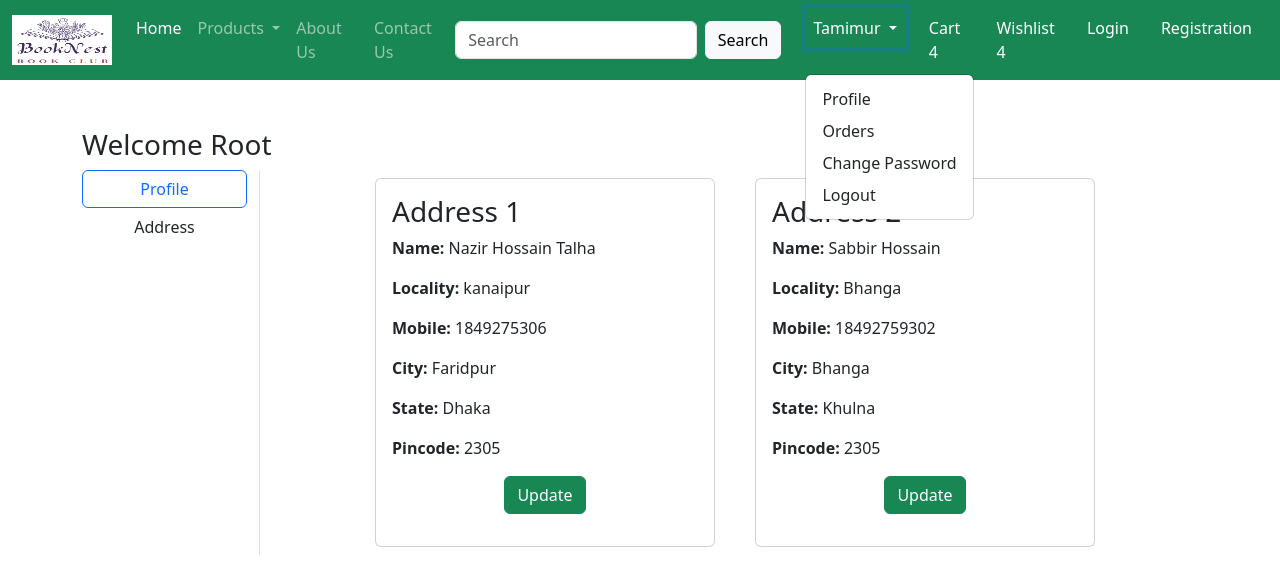
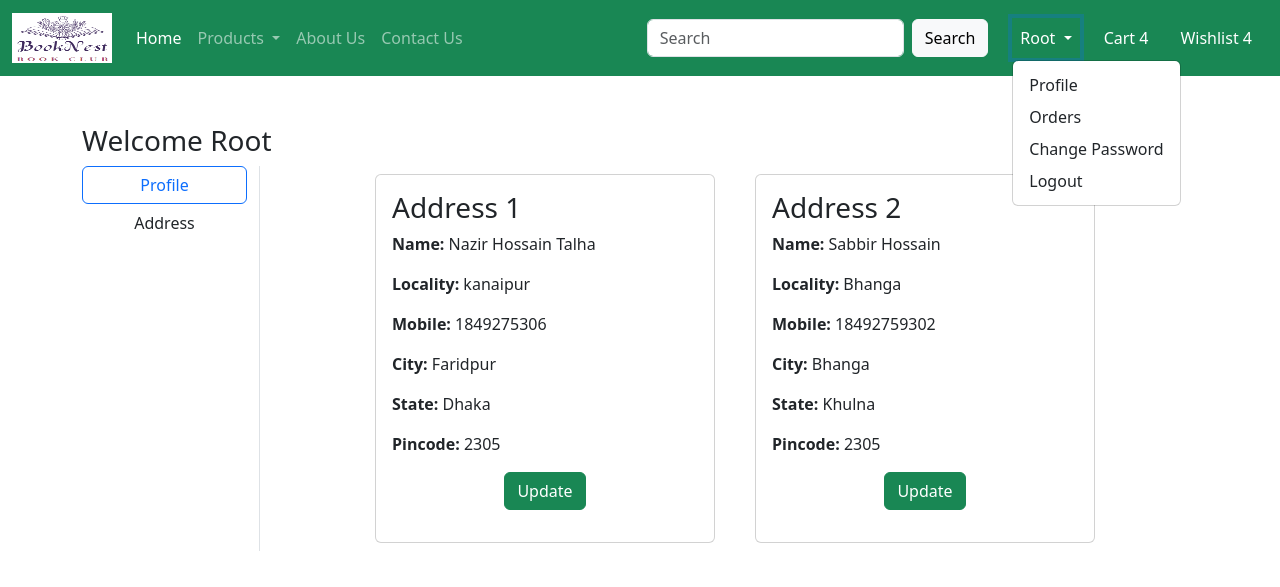
Before and after one commit to TamimurRahman/IDP_2_Ecommerce_Project_BookNest, a Django app: page /address/ in a window 1280 px wide, after a click on "Root". Shown: the top 587 px of the page. Run offline with Django 5.2, Linux system fonts and the light colour scheme; a user stored in the database is signed in; data comes from the database, SQL or seed files in the repository; both versions use the stored data as it was after the commit; some libraries are stand-ins or nearby versions.

Commit message:
in this portion i work on customer validation

```diff
--- a/ecomm/ec/app/templates/app/base.html
+++ b/ecomm/ec/app/templates/app/base.html
@@ -26,7 +26,7 @@
             <button class="navbar-toggler" type="button" data-bs-toggle="collapse" data-bs-target="#navbarSupportedContent" aria-controls="navbarSupportedContent" aria-expanded="false" aria-label="Toggle navigation">
                 <span class="navbar-toggler-icon"></span>
             </button>
-
+           <!--Change from here for when user logut after action taken-->
            <div class="collapse navbar-collapse" id="navbarSupportedContent">
             <ul class="navbar-nav me-auto mb-2 mb-lg-0">
               <li class="nav-item">
@@ -54,36 +54,47 @@
                 <a class="nav-link" href="{% url 'contact'%}">Contact Us</a>
               </li>
             </ul>
+
             <form class="d-flex" role="search">
               <input class="form-control me-2" type="search" placeholder="Search" aria-label="Search">
               <button class="btn btn-light" type="submit">Search</button>
             </form>
+
             <ul class="navbar-nav mb-2 mb-lg-0 ms-3">
+              {% if request.user.is_authenticated %}
               <li class="nav-item dropdown mx-2">
                 <a class="nav-link dropdown-toggle" href="#" id="profileDropdown" role="button" data-bs-toggle="dropdown" aria-expanded="false">
-                            Tamimur
+                  {{ request.user.username|capfirst }}
                 </a>
                 <ul class="dropdown-menu" aria-labelledby="profileDropdown">
-                            <li><a class="dropdown-item" href="{%url 'profile' %}">Profile</a></li>
+                  <li><a class="dropdown-item" href="{% url 'profile' %}">Profile</a></li>
                   <li><a class="dropdown-item" href="#">Orders</a></li>
-                            <li><a class="dropdown-item" href="{%url 'passwordchange' %}">Change Password</a></li>
-                            <li><a class="dropdown-item" href="{% url 'logout'%}">Logout</a></li>
+                  <li><a class="dropdown-item" href="{% url 'passwordchange' %}">Change Password</a></li>
+                  <li>
+                    <form method="post" action="{% url 'logout' %}">
+                      {% csrf_token %}
+                      <button type="submit" class="dropdown-item">Logout</button>
+                    </form>
+                  </li>
                 </ul>
               </li>
               <li class="nav-item mx-2">
-                        <a href='#' class='nav-link text-white'> Cart 4</a>
+                <a href="#" class="nav-link text-white">Cart 4</a>
               </li>
               <li class="nav-item mx-2">
-                        <a href='#' class='nav-link text-white'> Wishlist 4</a>
+                <a href="#" class="nav-link text-white">Wishlist 4</a>
+              </li>
+              {% else %}
+              <li class="nav-item mx-2">
+                <a href="{% url 'login' %}" class="nav-link text-white">Login</a>
               </li>
               <li class="nav-item mx-2">
-                        <a href="{% url 'login' %}" class='nav-link text-white'>Login</a>
+                <a href="{% url 'customerregistration' %}" class="nav-link text-white">Registration</a>
               </li>
-                    <li class="nav-item mx-2">
-                        <a href="{% url 'customerregistration' %}" class='nav-link text-white'> Registration</a>
-                    </li>
+              {% endif %}
             </ul>
           </div>
+
         </div>
     </nav>
 
--- a/ecomm/ec/app/urls.py
+++ b/ecomm/ec/app/urls.py
@@ -4,6 +4,7 @@ from . import views
 from django.conf import settings
 from django.conf.urls.static import static
 from django.contrib.auth import views as auth_views
+
 from .forms import LoginForm,MyPasswordResetForm,MyPasswordChangeForm,MySetPasswordForm
 urlpatterns = [
    path('', views.home,),
--- a/ecomm/ec/ec/settings.py
+++ b/ecomm/ec/ec/settings.py
@@ -125,3 +125,4 @@ LOGIN_REDIRECT_URL = '/profile/'
 DEFAULT_AUTO_FIELD = 'django.db.models.BigAutoField'
 
 EMAIL_BACKEND = 'django.core.mail.backends.console.EmailBackend'
+LOGOUT_REDIRECT_URL = 'login'
```
Also changed, not shown: ecomm/ec/db.sqlite3. Lines whose indentation alone changed are shown as unchanged.
